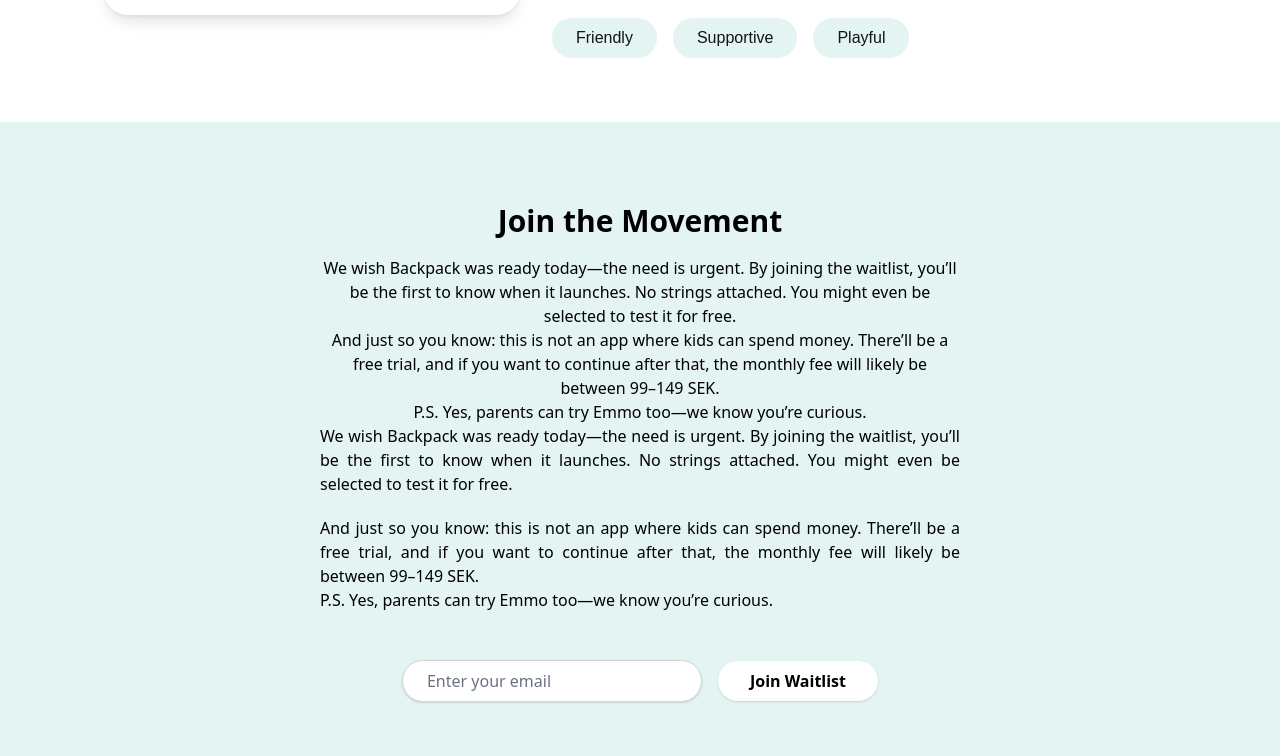
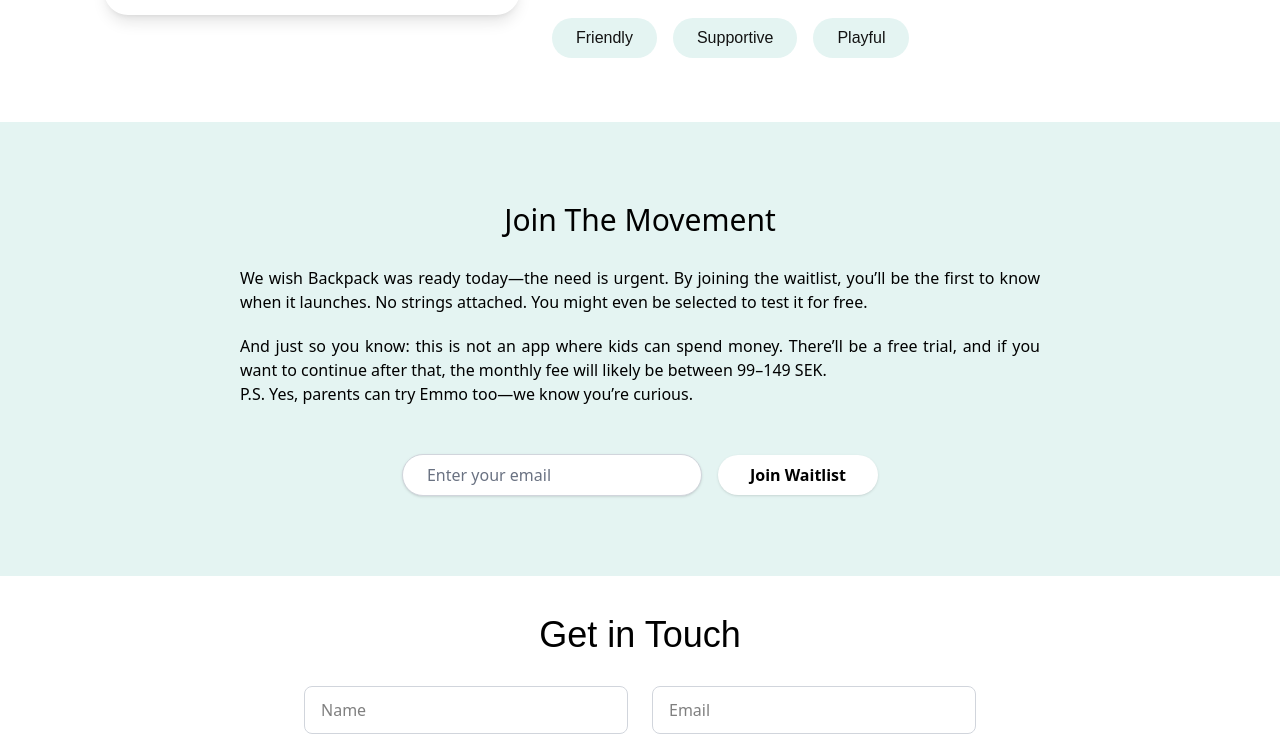
Before and after one commit to Natito9/backpack-project, a Next.js app: page / in a window 1280 px wide. Shown: the part 2698-3454 px from the top of the page. Built offline with nearby package versions, Linux system fonts and the light colour scheme.

Commit message:
fixed the alignment of waitlist

```diff
--- a/src/components/waitlist/waitlist.jsx
+++ b/src/components/waitlist/waitlist.jsx
@@ -33,18 +33,13 @@ export default function Waitlist() {
   return (
 
 
-    <section id="waitlist" className="bg-[#e4f4f2] text-black py-20 text-center">
-      <div className="max-w-2xl mx-auto px-4">
-        <h2 className="text-2xl sm:text-3xl font-semibold leading-tight font-sans text-black">
-          Join the Movement
+    <section id="waitlist"
+    className= "bg-[#e4f4f2] flex flex-col justify-center items-center py-10 px-5 md:py-20"
+
+    >
+      <h2 className="text-2xl md:text-3xl pb-7 text-center">
+        Join The Movement
       </h2>
-        <p className="mt-4 leading-normal font-sans text-black">
-        We wish Backpack was ready today—the need is urgent. By joining the waitlist, you’ll be the first to know when it launches. No strings attached. You might even be selected to test it for free.<br />
-        And just so you know: this is not an app where kids can spend money. There’ll be a free trial, and if you want to continue after that, the monthly fee will likely be <br />between 99–149 SEK.<br />
-        P.S. Yes, parents can try Emmo too—we know you’re curious.
-        </p>
-
-
       <p className="max-w-[800px] text-justify pb-5">
         We wish Backpack was ready today—the need is urgent. By joining the waitlist, you’ll be the first to know when it launches. No strings attached. You might even be selected to test it for free.
       </p>
@@ -53,6 +48,7 @@ export default function Waitlist() {
         <br />
         P.S. Yes, parents can try Emmo too—we know you’re curious.
       </p>
+
 
         <form
           ref={form}
@@ -63,17 +59,17 @@ export default function Waitlist() {
             type="email"
             name="email"
             placeholder="Enter your email"
-            className="w-full sm:w-[300px] px-6 py-2 rounded-full bg-white text-black placeholder:text-gray-500 text-base shadow-sm border border-gray-300 focus:outline-none focus:ring-2 focus:ring-blue-400"
+            className="w-full sm:w-[300px] px-6 py-2 rounded-full bg-white placeholder:text-gray-500 text-base shadow-sm border border-gray-300 focus:outline-none focus:ring-2 focus:ring-blue-400"
             required
           />
           <button
             type="submit"
-            className="px-8 py-2 rounded-full bg-white font-semibold shadow-sm text-black cursor-pointer hover:bg-[#cde5e2]"
+            className="px-8 py-2 rounded-full bg-white font-semibold shadow-sm cursor-pointer hover:bg-[#cde5e2]"
           >
             Join Waitlist
           </button>
         </form>
-      </div>
+
     </section>
 
 
```
Also changed, not shown: 1 other file (tests, documents, lock files or other folders). Lines whose indentation alone changed are shown as unchanged.
